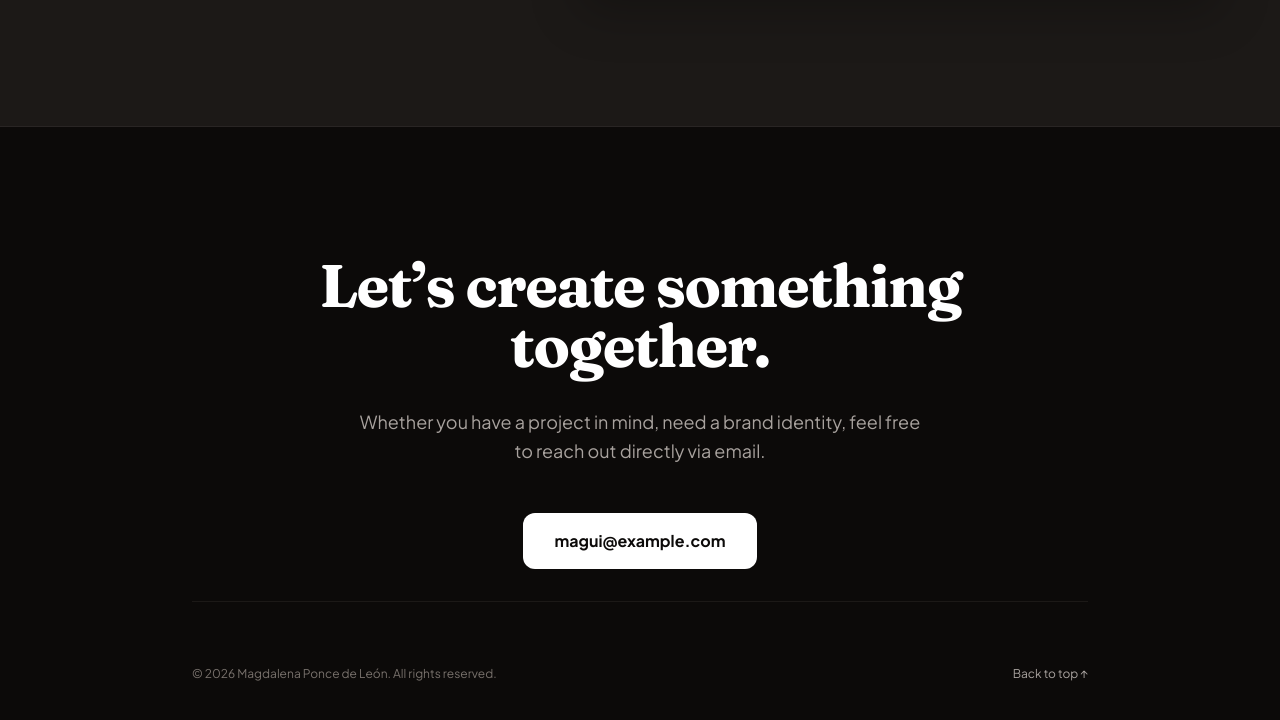
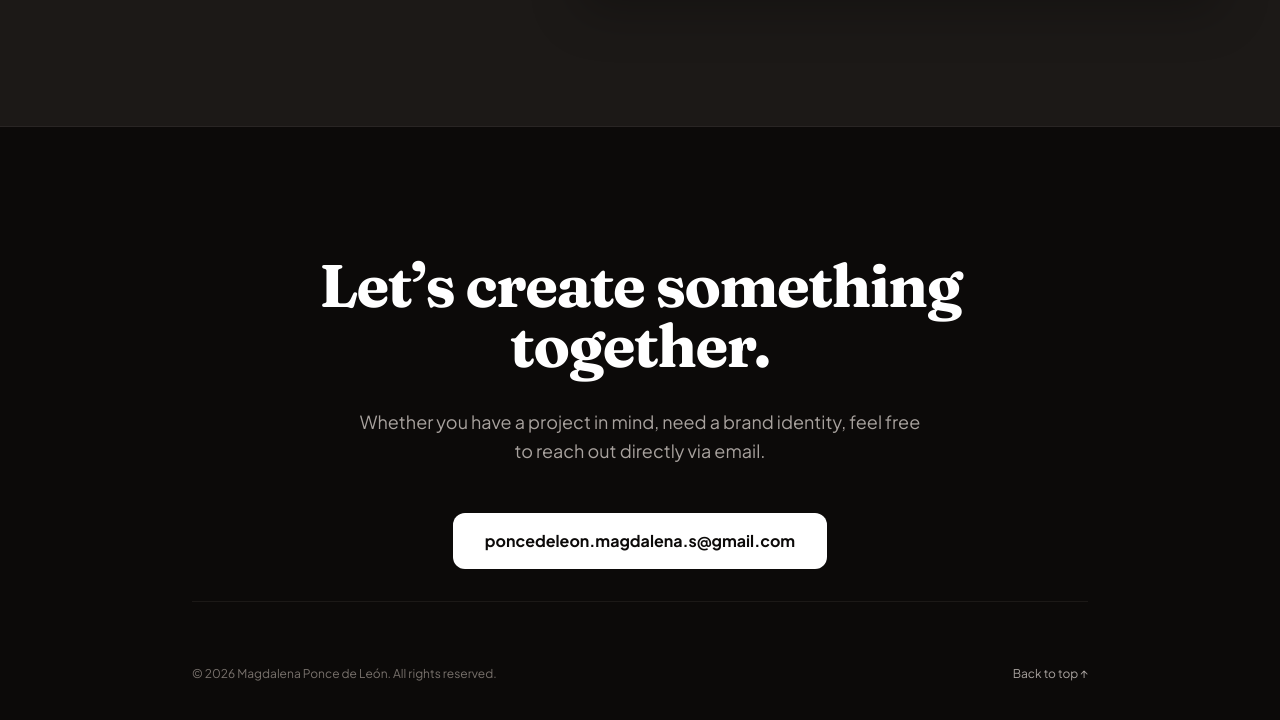
Before and after one commit to magponcedeleon/design, a plain HTML site: page index.html in a window 1280 px wide. Shown: the part 3807-4527 px from the top of the page. Drawn offline with nearby package versions, Linux system fonts and the light colour scheme.

Commit message:
Update index.html
Fixed email

```diff
--- a/index.html
+++ b/index.html
@@ -315,10 +315,10 @@
       <!-- Email Action Bar (Replace magui@example.com with your real email) -->
       <div class="pt-4 flex flex-col sm:flex-row items-center justify-center gap-4">
         <a
-          href="mailto:magui@example.com"
+          href="mailto:poncedeleon.magdalena.s@gmail.com"
           class="w-full sm:w-auto px-8 py-4 rounded-xl bg-white text-stone-950 font-bold text-base hover:bg-amber-400 transition"
         >
-          magui@example.com
+          poncedeleon.magdalena.s@gmail.com
         </a>
       </div>
 
```
